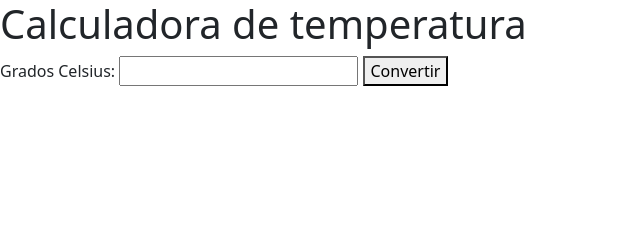
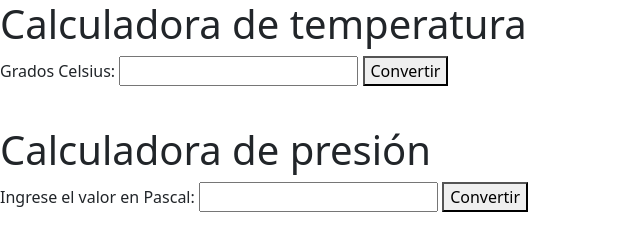
Before and after one commit to MrJuanDiego99/Taller1SWUG, a plain HTML site: page index.html in a window 1280 px wide. Shown: the whole page, without its empty margins (0-640 px from the left). Drawn offline with nearby package versions, Linux system fonts and the light colour scheme.

Commit message:
Calculadora de presion

```diff
--- a/index.html
+++ b/index.html
@@ -17,6 +17,12 @@
     <button onclick="convertirTemperatura()">Convertir</button>
     <p id="resultado"></p>
 
+    <br>
+    <h1>Calculadora de presión</h1>
+    <label for="valorPascal">Ingrese el valor en Pascal:</label>
+    <input type="text" id="valorPascal">
+    <button onclick="convertirPresion()">Convertir</button>
+    <p id="resultado2"></p>
 
 </body>
 
--- a/script.js
+++ b/script.js
@@ -3,3 +3,9 @@ function convertirTemperatura() {
     var fahrenheit = (celsius * 9/5) + 32;
     document.getElementById("resultado").innerHTML = celsius + " grados Celsius son equivalentes a " + fahrenheit + " grados Fahrenheit.";
 }
+
+function convertirPresion() {
+    var valorPascal = document.getElementById("valorPascal").value;
+    var valorBar = valorPascal / 100000;
+    document.getElementById("resultado2").innerHTML = valorPascal + " pascales son equivalentes a " + valorBar + " Bar.";
+}
```
